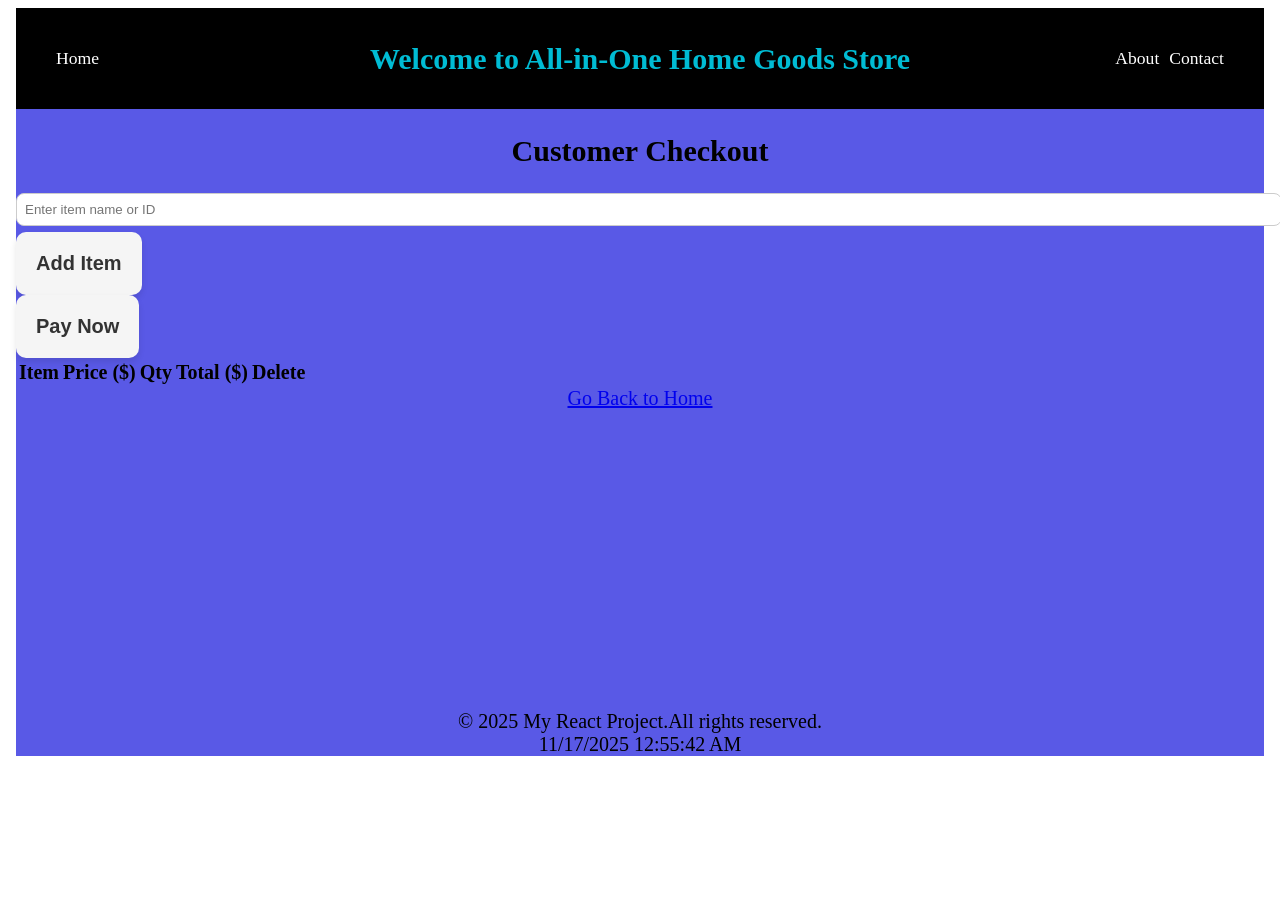
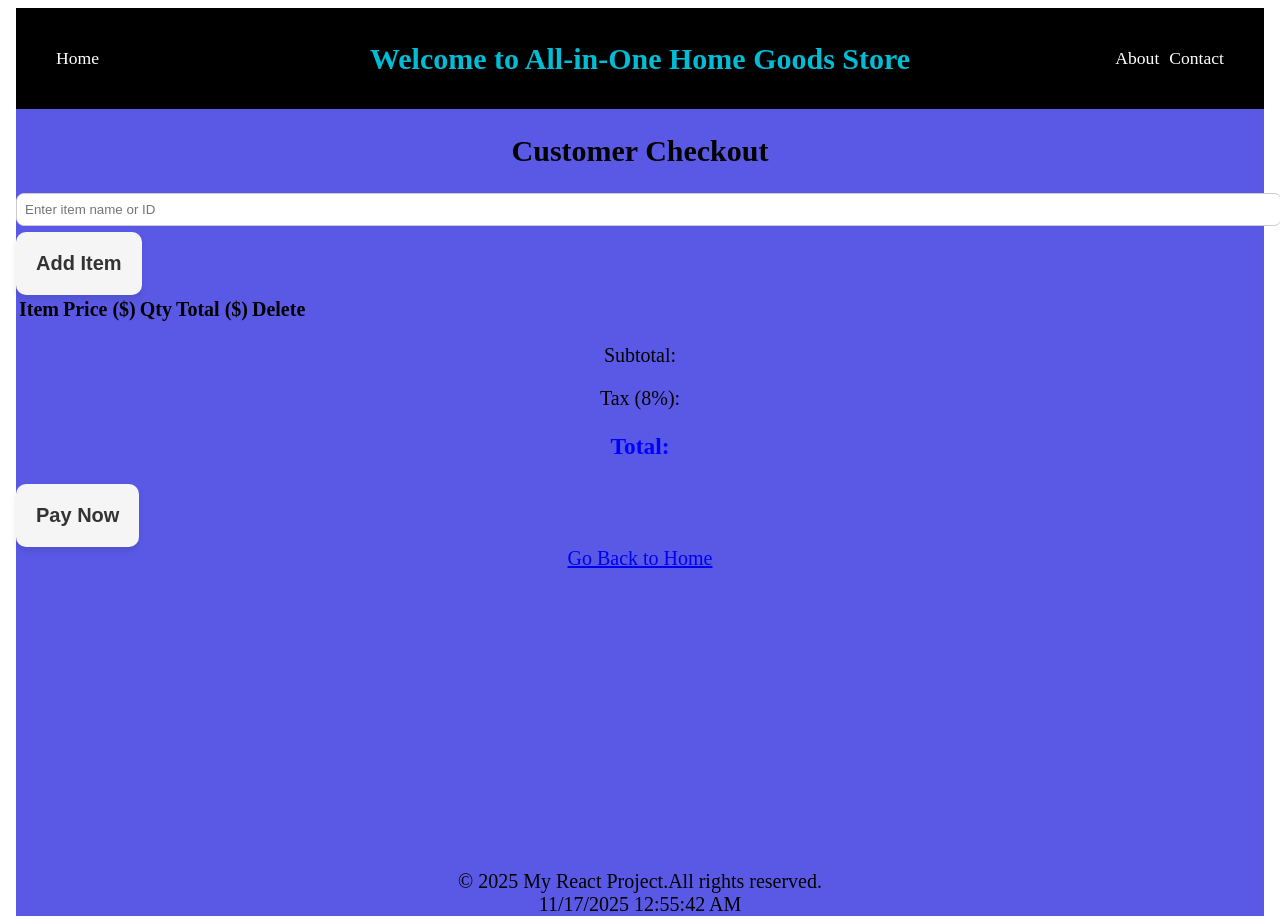
Before and after one commit to Varalakshmi-12/Unit1-Project-Varalakshmi-u, a React (Vite) app in the folder storeemployeetoolkit/: page /cart in a window 1280 px wide. Before the commit the page ends 800 px from the top, so only its background shows below. Built offline with nearby package versions, Linux system fonts and the light colour scheme.

Commit message:
subtotal and tax in CartPage is commited.

```diff
--- a/storeemployeetoolkit/src/pages/CartPage.jsx
+++ b/storeemployeetoolkit/src/pages/CartPage.jsx
@@ -103,7 +103,7 @@ return (
 
         <Button label="Add Item" onClick={addItem} />
 
-        <Button label="Pay Now" onClick={handlePayment} />
+
       </div>
       {message && <p className="message">{message}</p>}
       <CartItem
@@ -112,6 +112,14 @@ return (
         deleteItem={deleteItem}
       />
 
+      <div className="totals">
+        <p>Subtotal: </p>
+        <p>Tax (8%):</p>
+        <h3>Total: </h3>
+      </div>
+
+      <Button label="Pay Now" onClick={handlePayment} />
+
       <nav className="nav-home">
       <Link to="/">Go Back to Home</Link>
       </nav>
```
